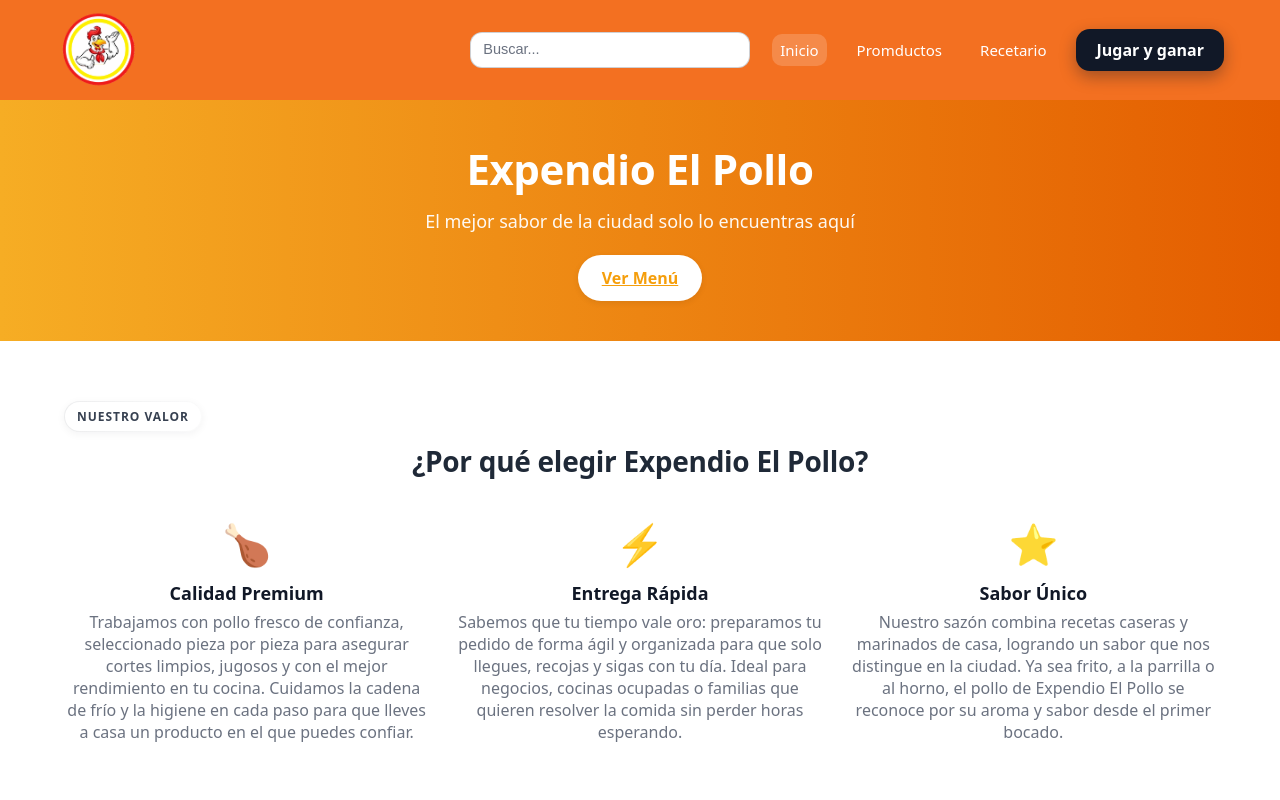
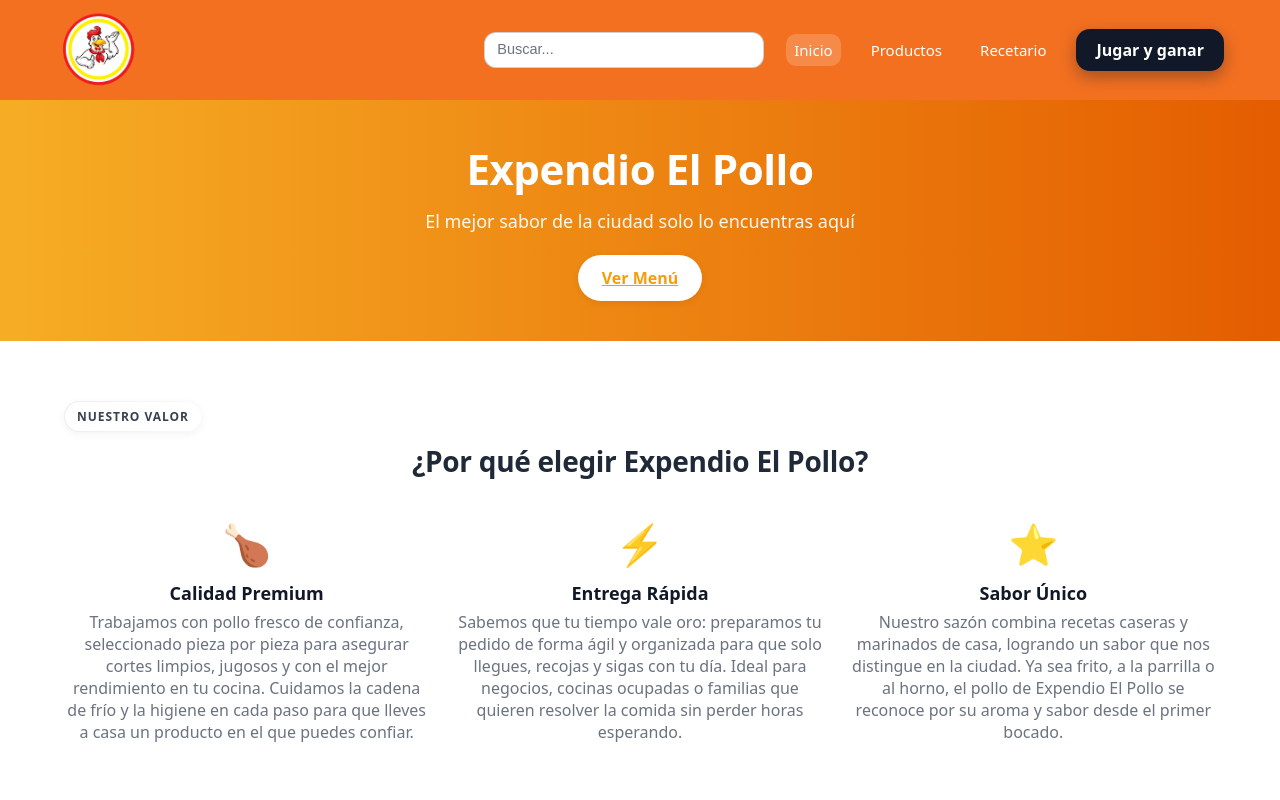
Before and after one commit to Manuel618/integradora_Frontend, a React (Create React App) app: page / in a window 1280 px wide. Shown: the top 800 px of the page. Built offline with nearby package versions, Linux system fonts and the light colour scheme.

Commit message:
Update NavBar.jsx

```diff
--- a/src/components/NavBar.jsx
+++ b/src/components/NavBar.jsx
@@ -101,7 +101,7 @@ export default function NavBar() {
 
           {/* Links */}
           <NavLink to="/"             className={linkClass} end>Inicio</NavLink>
-          <NavLink to="/promociones"  className={linkClass}>Promductos</NavLink>
+          <NavLink to="/promociones"  className={linkClass}>Productos</NavLink>
           <NavLink to="/recetario"    className={linkClass}>Recetario</NavLink>
 
           <NavLink
```
